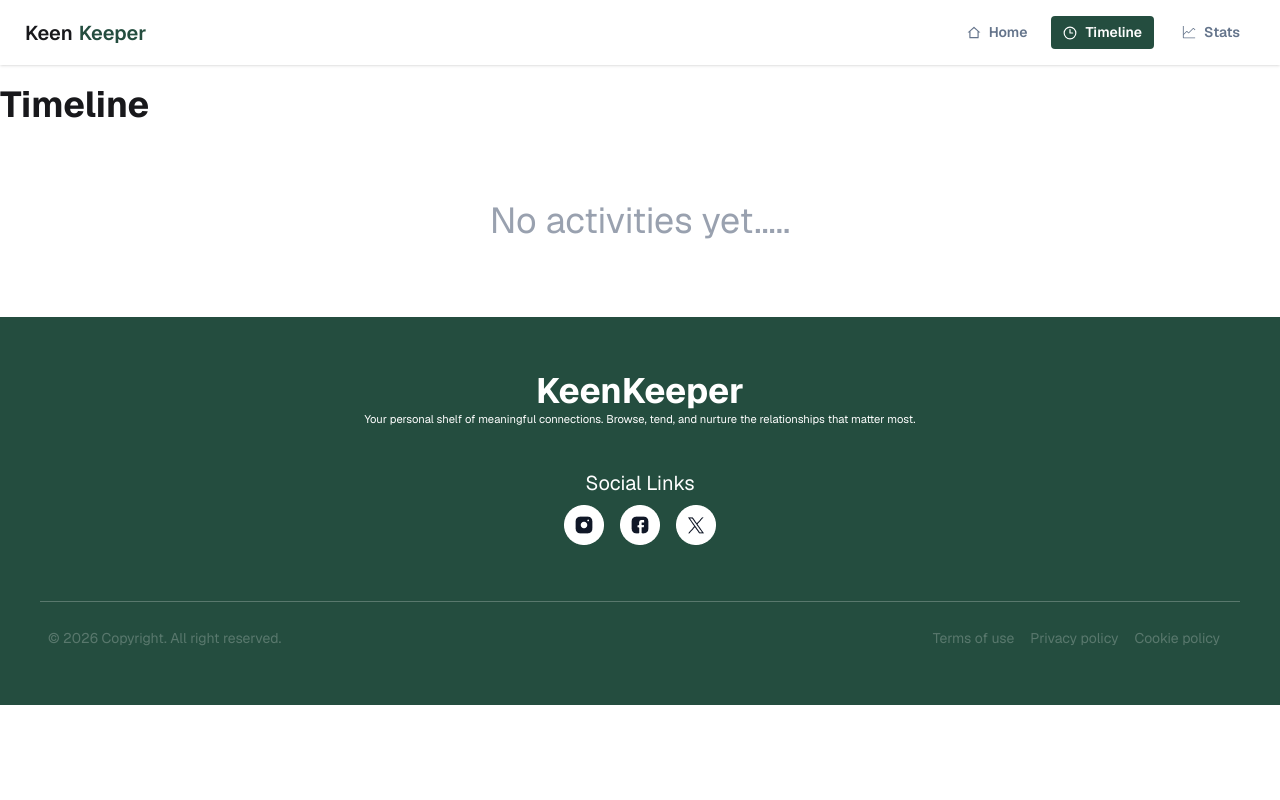
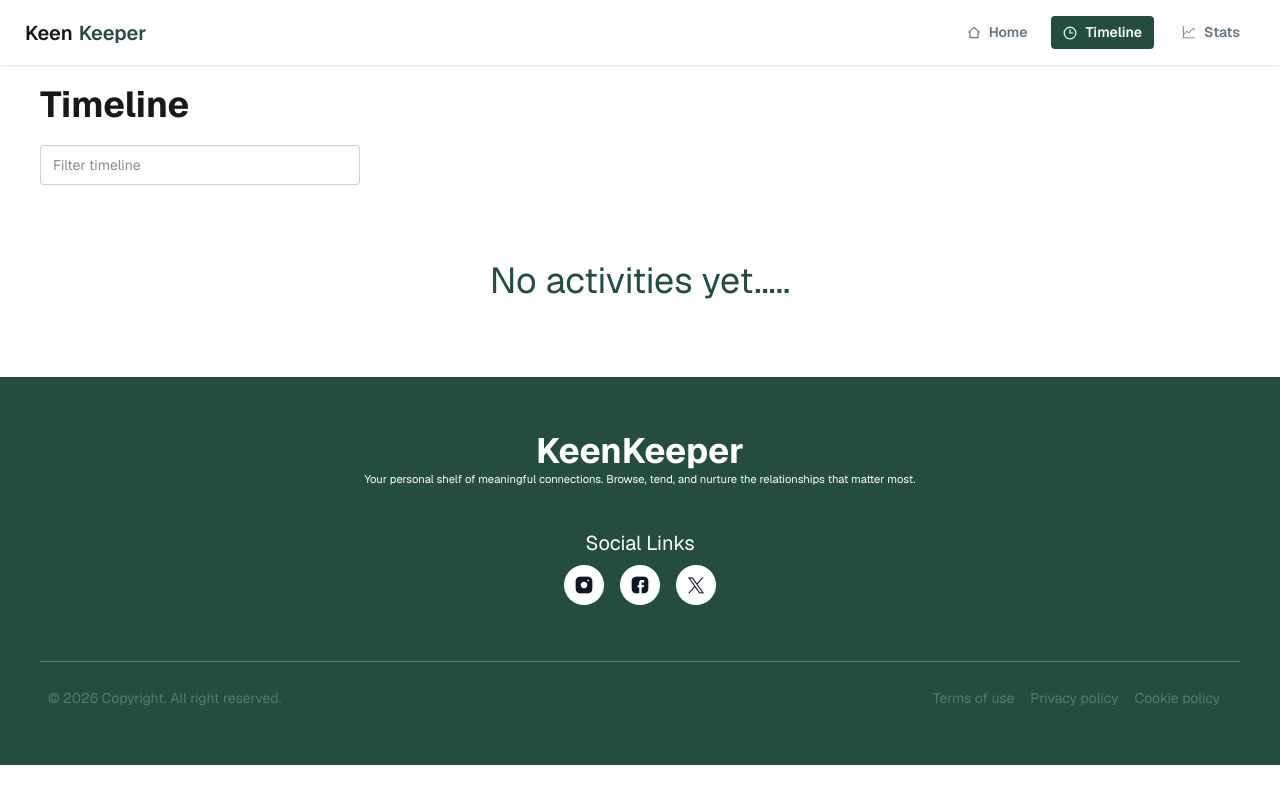
Before and after one commit to tanin9/keen-keeper, a React (Vite) app: page /timeline in a window 1280 px wide. Built offline with nearby package versions, Linux system fonts and the light colour scheme.

Commit message:
filter option  added

```diff
--- a/src/pages/timeline/Timeline.jsx
+++ b/src/pages/timeline/Timeline.jsx
@@ -1,4 +1,4 @@
-import React, { useContext } from "react";
+import React, { useContext, useState } from "react";
 import { FriendContext } from "../../context/FriendProvider";
 import call from "../../assets/images/call.png";
 import text from "../../assets/images/text.png";
@@ -8,12 +8,40 @@ const Timeline = () => {
   const { storedFriend, storedFriendText, storedFriendVideo } =
     useContext(FriendContext);
 
-
   const allactivities = [
     ...storedFriend.map((friend) => ({ ...friend, type: "call" })),
     ...storedFriendText.map((friend) => ({ ...friend, type: "text" })),
     ...storedFriendVideo.map((friend) => ({ ...friend, type: "video" })),
   ];
+
+  const [filter, setFilter] = useState("");
+
+  const filteredActivities = allactivities
+    .filter((activity) => {
+      if (filter === "call" || filter === "text" || filter === "video") {
+        return activity.type === filter;
+      }
+
+      if (
+        filter === "sort by newest" ||
+        filter === "sort by oldest" ||
+        filter === "with" ||
+        filter === ""
+      ) {
+        return true;
+      }
+
+      return activity.name.toLowerCase().includes(filter);;
+    })
+    .sort((a, b) => {
+      if (filter === "sort by newest") {
+        return new Date(b.timestamp) - new Date(a.timestamp);
+      }
+      if (filter === "sort by oldest") {
+        return new Date(a.timestamp) - new Date(b.timestamp);
+      }
+      return 0;
+    });
 
   const icon = (type) => {
     if (type === "call")
@@ -21,28 +49,58 @@ const Timeline = () => {
         <img
           src={call}
           alt="call"
-          className="w-6 h-6"
         />
       );
-    if (type === "text") return <img src={text} alt="text" /> ;
-    if (type === "video") return <img src={video} alt="video" />;
+    if (type === "text")
+      return (
+        <img
+          src={text}
+          alt="text"
+        />
+      );
+    if (type === "video")
+      return (
+        <img
+          src={video}
+          alt="video"
+        />
+      );
   };
-
-
 
   return (
     <div className="container mx-auto">
-      <div className="my-5">
+      <div className="px-10 my-5">
         <h2 className="font-bold text-4xl">Timeline</h2>
+      </div>
+      <div className="container mx-auto px-10">
+        <input
+          type="text"
+          className="input"
+          placeholder="Filter timeline"
+          list="timeline"
+          value={filter}
+          onChange={(e) => setFilter(e.target.value.toLowerCase())}
+        />
+        <datalist id="timeline">
+          <option value="text"></option>
+          <option value="call"></option>
+          <option value="video"></option>
+          <option value="sort by newest"></option>
+          <option value="sort by oldest"></option>
+        </datalist>
       </div>
 
       {allactivities.length === 0 ? (
         <div className="container mx-auto flex justify-center items-center my-19 text-4xl">
-          <p className="text-gray-400">No activities yet.....</p>
+          <p className="forest-green">No activities yet.....</p>
+        </div>
+      ) : filteredActivities.length === 0 ? (
+        <div className="container mx-auto flex justify-center items-center my-19 text-4xl">
+          <p className="text-gray-400">No data available for "{filter}"</p>
         </div>
       ) : (
         <div className="space-y-4 p-10">
-          {allactivities.map((activity, k) => (
+          {filteredActivities.map((activity, k) => (
             <div
               key={k}
               className="bg-white rounded-xl shadow-md p-4 flex items-center gap-4"
```
Also changed, not shown: 1 other file (tests, documents, lock files or other folders).
